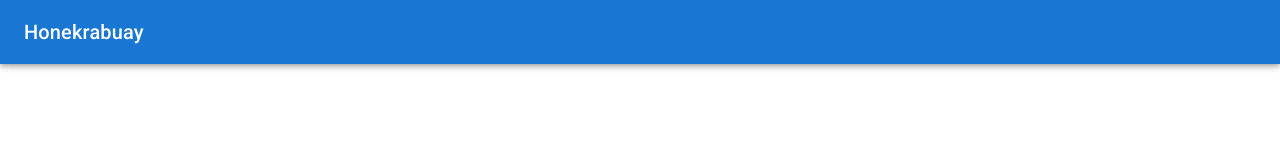
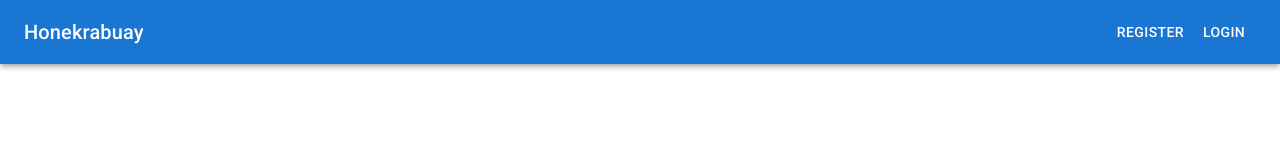
Before and after one commit to lebrancconvas/Honekrabuay, a React (Create React App) app in the folder client/: page /register in a window 1280 px wide. Shown: the top 160 px of the page. Built offline with nearby package versions, Linux system fonts and the light colour scheme.

Commit message:
💄 Add Register and Login Buttons on Navbar.

```diff
--- a/client/src/components/Navbar.jsx
+++ b/client/src/components/Navbar.jsx
@@ -5,15 +5,19 @@ import {Box} from '@mui/system';
 
 const Navbar = () => {
 	const navigator = useNavigate();
-	const onHome = () => navigator('/');
+	const toHome = () => navigator('/');
+	const toRegister = () => navigator('/register');
+	const toLogin = () => navigator('/login');
 	return (
 		<div>
 			<Box sx={{flexGrow: 1}}>
 				<AppBar>
 					<Toolbar>
-						<Typography variant="h6" component="div" sx={{flexGrow: 1}} style={{cursor: 'pointer'}} onClick={onHome}>
+						<Typography variant="h6" component="div" sx={{flexGrow: 1}} style={{cursor: 'pointer'}} onClick={toHome}>
 							Honekrabuay
 						</Typography>
+						<Button color="inherit" onClick={toRegister}>Register</Button>
+						<Button color="inherit" onClick={toLogin}>Login</Button>
 					</Toolbar>
 				</AppBar>
 			</Box>
```
